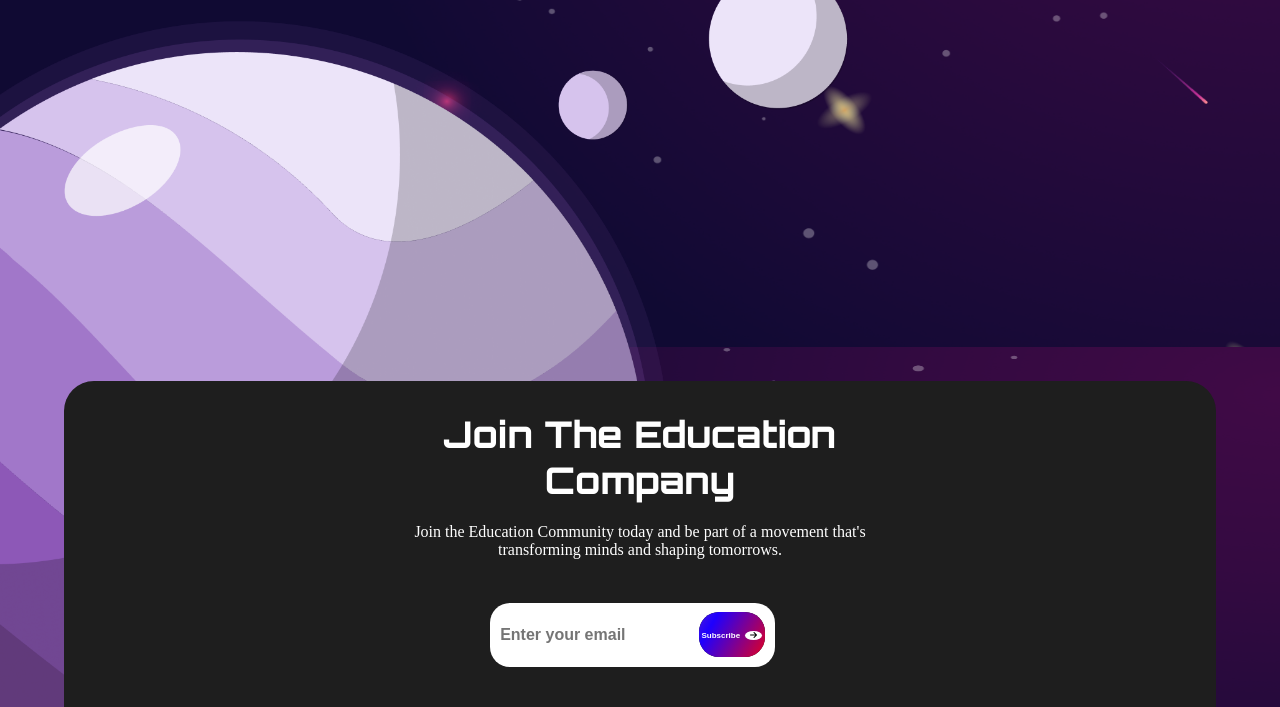
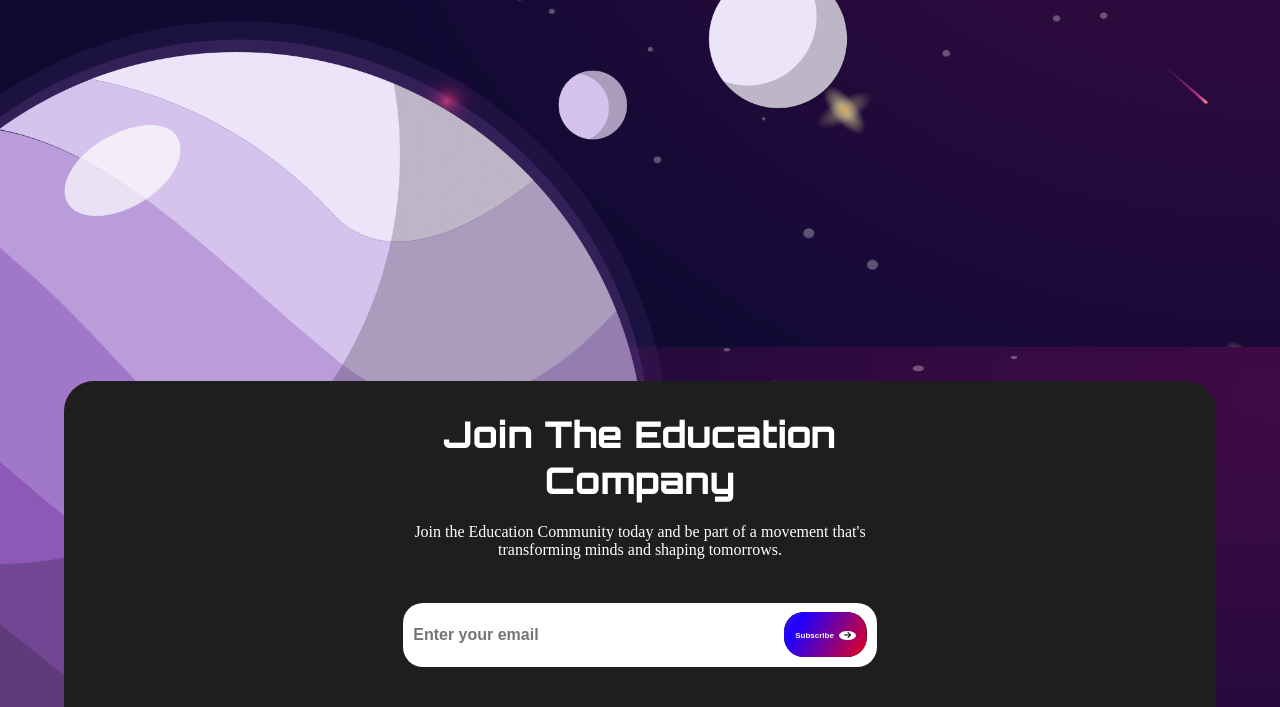
Before and after one commit to arryanngupta/gdsc, a plain HTML site: page index.html in a window 1280 px wide. Shown: the part 7653-8360 px from the top of the page. Drawn offline with Linux system fonts and the light colour scheme.

Commit message:
Add files via upload

```diff
--- a/script.js
+++ b/script.js
@@ -141,7 +141,7 @@ function createPlanet(planetName) {
     }
     document.querySelector(".planets-section").innerHTML += planetHtml;
 
-    // Add fade-in effect
+    // Adding fade-in effect
     setTimeout(() => {
         document.getElementById(planet["heading"]).classList.add('visible');
     }, 100);
@@ -167,7 +167,7 @@ document.querySelector(".EarthImg").innerHTML += `<img class="extra-three-earth"
 document.querySelector(".SunImg").innerHTML += `<img class="extra-one-sun" src="./assests/images/sun_shadow.png" alt="sun shadow image"/>`
 document.querySelector(".JupiterImg").innerHTML += `<img class="extra-one-jupiter" src="./assests/images/jupiter_shadow.png" alt="jupiter shadow image"/>`
 
-// Adding an event listener which to render a particular planet web page.
+// Adding an event listener which is used to animate planet's images and text.
 
 document.addEventListener('DOMContentLoaded', () => {
     const headings = document.querySelectorAll('.planet-heading h2, .planet-subheading h2, .planet-miniheading h3');
--- a/style.css
+++ b/style.css
@@ -86,6 +86,7 @@ ul {
     left: 0;
     opacity: 0;
     transition: opacity 0.3s ease;
+
 }
 
 .dropdown-content a {
@@ -895,7 +896,7 @@ ul {
 
 .mail {
     height: 8vh;
-    width: 95%;
+    width: 37vw;
     background-color: white;
     border-radius: 20px;
     display: flex;
@@ -915,7 +916,7 @@ ul {
 
 .mail button {
     height: 70%;
-    width: 30%;
+    width: 20%;
     border-radius: 20px;
     margin-right: 10px;
     color: #FFFFFF;
```
